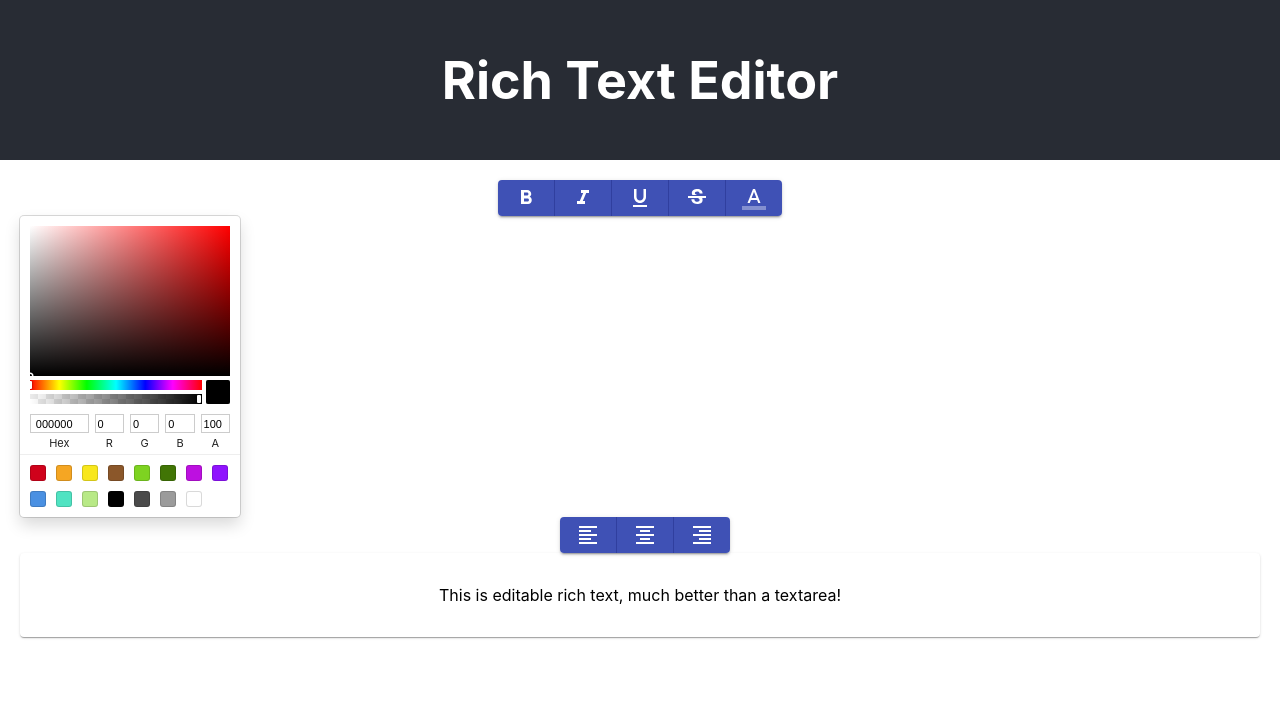
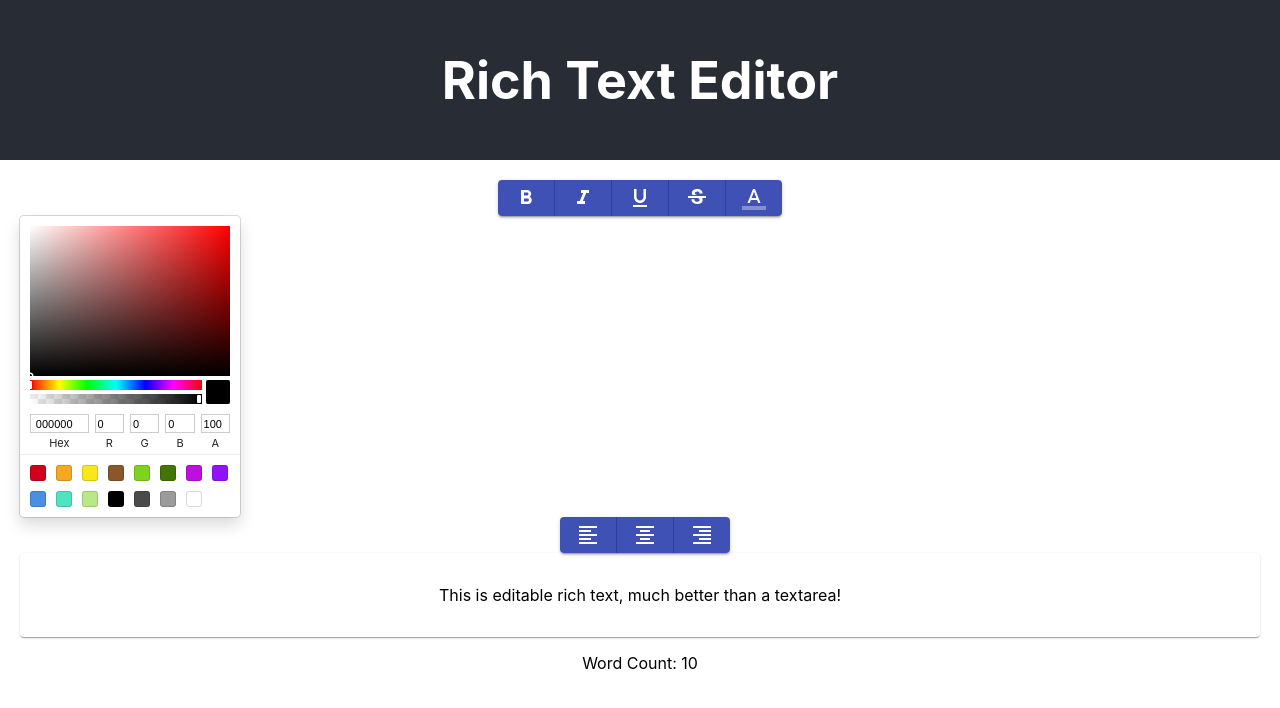
Before and after one commit to HumairaAZ/rich-text-editor, a React (Create React App) app: page / in a window 1280 px wide. Shown: the top 708 px of the page. Built offline with nearby package versions, Linux system fonts and the light colour scheme.

Commit message:
Update Editor.js

```diff
--- a/src/components/Editor.js
+++ b/src/components/Editor.js
@@ -13,6 +13,9 @@ const useStyles = makeStyles((theme) => ({
     backgroundColor: '#fff',
     borderRadius: theme.shape.borderRadius,
     boxShadow: theme.shadows[1],
+  },
+  wordCount: {
+    marginTop: theme.spacing(2),
   },
 }));
 
@@ -78,6 +81,12 @@ const Editor = () => {
     }
   };
 
+  const wordCount = value.reduce((acc, node) => {
+    return acc + node.children.reduce((innerAcc, n) => {
+      return innerAcc + (n.text.match(/\w+/g) || []).length;
+    }, 0);
+  }, 0);
+
   return (
     <div>
       <Toolbar editor={editor} setColor={setColor} />
@@ -90,6 +99,9 @@ const Editor = () => {
           />
         </Slate>
       </div>
+      <div className={classes.wordCount}>
+        Word Count: {wordCount}
+      </div>
     </div>
   );
 };
```
